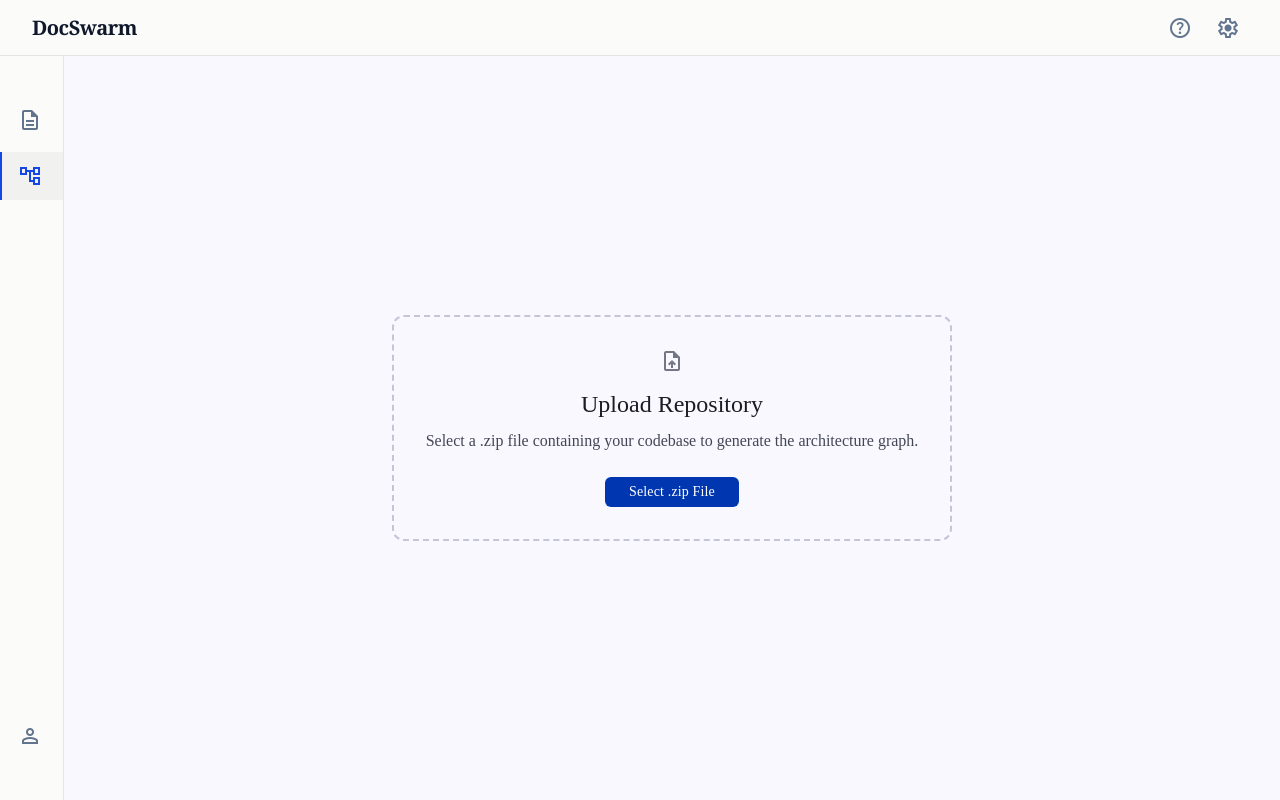
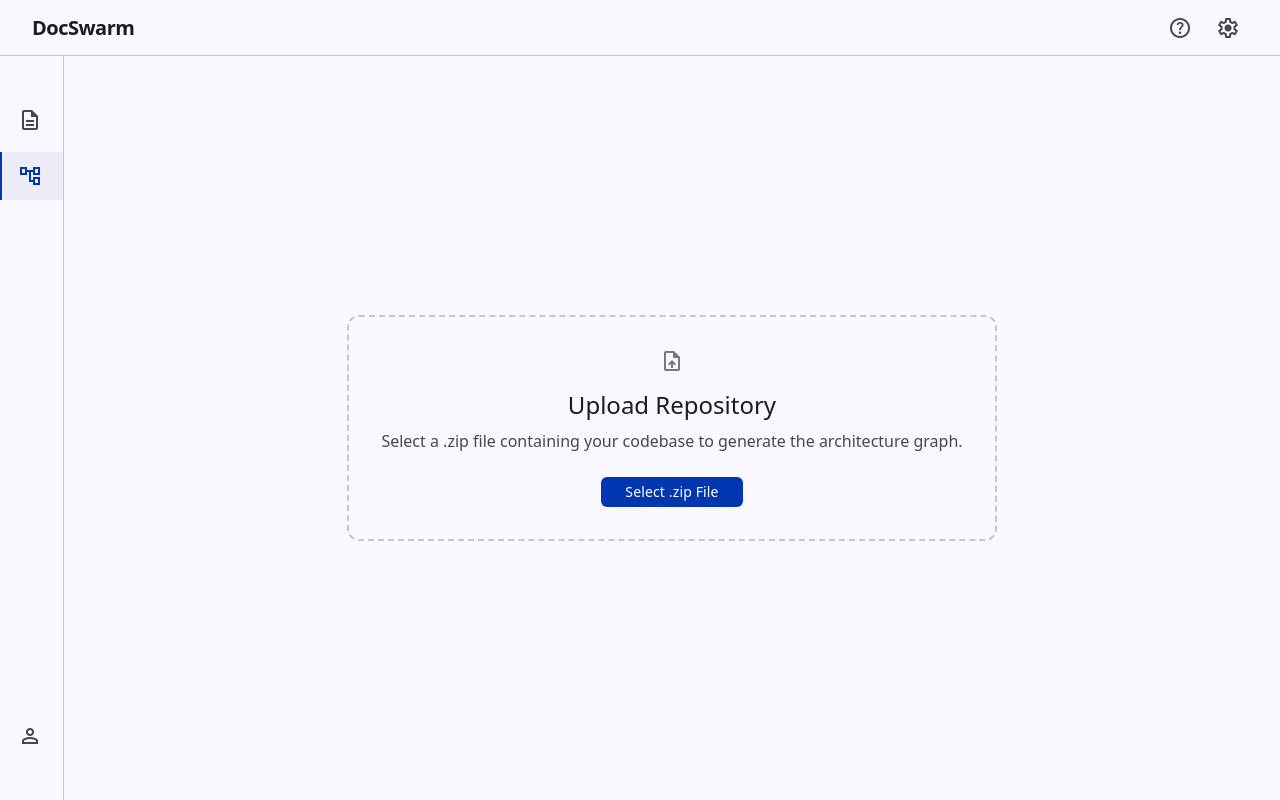
Before and after one commit to SohamSawant21/DocSwarm, a Next.js app in the folder frontend/: page / in a window 1280 px wide. Built offline with nearby package versions, Linux system fonts and the light colour scheme; no server answers.

Commit message:
Typography and Visual Identity

```diff
--- a/frontend/src/app/globals.css
+++ b/frontend/src/app/globals.css
@@ -58,14 +58,14 @@
   --spacing-md: 16px;
   --spacing-container-max: 860px;
 
-  --font-body-lg: "Newsreader", serif;
-  --font-body-md: "Newsreader", serif;
-  --font-h1: "Newsreader", serif;
-  --font-display: "Newsreader", serif;
-  --font-h2: "Newsreader", serif;
-  --font-ui-label: "Newsreader", serif;
-  --font-code: "IBM Plex Mono", monospace;
-  --font-file-tree: "Newsreader", serif;
+  --font-body-lg: var(--font-inter), sans-serif;
+  --font-body-md: var(--font-inter), sans-serif;
+  --font-h1: var(--font-inter), sans-serif;
+  --font-display: var(--font-inter), sans-serif;
+  --font-h2: var(--font-inter), sans-serif;
+  --font-ui-label: var(--font-inter), sans-serif;
+  --font-code: var(--font-jetbrains), monospace;
+  --font-file-tree: var(--font-inter), sans-serif;
 }
 
 :root {
--- a/frontend/src/app/layout.tsx
+++ b/frontend/src/app/layout.tsx
@@ -1,5 +1,9 @@
 import type { Metadata } from "next";
+import { Inter, JetBrains_Mono } from "next/font/google";
 import "./globals.css";
+
+const inter = Inter({ subsets: ["latin"], variable: "--font-inter" });
+const jetbrains = JetBrains_Mono({ subsets: ["latin"], variable: "--font-jetbrains" });
 
 export const metadata: Metadata = {
   title: "DocSwarm GraphOS",
@@ -20,7 +24,7 @@ export default function RootLayout({
           rel="stylesheet"
         />
       </head>
-      <body className="bg-background text-on-background font-body-md antialiased h-screen flex flex-col selection:bg-primary selection:text-on-primary overflow-hidden">
+      <body className={`${inter.variable} ${jetbrains.variable} bg-background text-on-background font-body-md antialiased h-screen flex flex-col selection:bg-primary selection:text-on-primary overflow-hidden`}>
         {children}
       </body>
     </html>
--- a/frontend/src/app/page.tsx
+++ b/frontend/src/app/page.tsx
@@ -90,7 +90,7 @@ export default function Home() {
                   Select a .zip file containing your codebase to generate the
                   architecture graph.
                 </p>
-                <label className={`cursor-pointer bg-primary text-on-primary px-6 py-2 rounded-md font-ui-label text-ui-label transition-colors ${isUploading ? 'opacity-75 pointer-events-none' : 'hover:bg-on-primary-fixed-variant'}`}>
+                <label className={`cursor-pointer bg-primary text-on-primary px-6 py-2 rounded-md font-ui-label text-ui-label transition-all duration-200 ${isUploading ? 'opacity-75 pointer-events-none' : 'hover:scale-[1.02] hover:bg-on-primary-fixed-variant'}`}>
                   {isUploading ? (
                     <div className="flex items-center gap-2">
                       <span className="material-symbols-outlined animate-spin text-[18px]">progress_activity</span>
--- a/frontend/src/components/FileTree.tsx
+++ b/frontend/src/components/FileTree.tsx
@@ -26,7 +26,7 @@ export function FileTree({
     : entries;
 
   return (
-    <div className="w-64 bg-[#F8F8F6] border-r border-[#E5E5E1] flex flex-col shrink-0 overflow-hidden">
+    <div className="w-64 bg-surface-bright border-r border-outline-variant flex flex-col shrink-0 overflow-hidden">
       {/* Header row */}
       <div className="px-6 pt-6 pb-3 flex items-center justify-between">
         {searchOpen ? (
@@ -66,7 +66,7 @@ export function FileTree({
 
       {/* File list */}
       <div className="flex-1 overflow-y-auto px-6 pb-6">
-        <div className="space-y-1 font-file-tree text-[14px]">
+        <div className="space-y-1 font-body-md text-[14px]">
           {filtered.length === 0 ? (
             <p className="text-outline text-[13px] py-2">No files match.</p>
           ) : (
@@ -78,8 +78,8 @@ export function FileTree({
                   onClick={() => onSelectNode(isSelected ? null : path)}
                   className={`flex items-center gap-3 cursor-pointer py-1.5 rounded px-1 group transition-colors ${
                     isSelected
-                      ? "bg-primary text-on-primary hover:bg-primary-fixed hover:text-on-primary-fixed"
-                      : "text-on-surface-variant hover:text-on-surface hover:bg-[#EFEFED]"
+                      ? "bg-primary text-on-primary hover:bg-on-primary-fixed-variant"
+                      : "text-on-surface-variant hover:text-on-surface hover:bg-surface-variant"
                   }`}
                 >
                   <span className={`material-symbols-outlined text-[16px] transition-colors shrink-0 ${
--- a/frontend/src/components/RightPanel.tsx
+++ b/frontend/src/components/RightPanel.tsx
@@ -167,9 +167,9 @@ export function RightPanel({
           </span>
         </div>
         <form className="max-w-3xl mx-auto w-full" onSubmit={handleSubmit}>
-          <div className="relative flex items-center bg-[#f6f6f8] rounded-full border border-[#d1d5db] px-4 py-2 shadow-sm group focus-within:border-primary/50 transition-all">
+          <div className="relative flex items-center bg-surface rounded-full border border-outline-variant px-4 py-2 shadow-sm group focus-within:border-primary transition-all">
             <input
-              className="flex-1 bg-transparent border-none p-0 font-body-md text-[14px] text-slate-600 placeholder-slate-400 focus:ring-0 focus:outline-none"
+              className="flex-1 bg-transparent border-none p-0 font-body-md text-[14px] text-on-surface placeholder-on-surface-variant focus:ring-0 focus:outline-none"
               placeholder="Ask about this context..."
               type="text"
               value={input}
@@ -179,7 +179,7 @@ export function RightPanel({
             <button
               type="submit"
               disabled={isLoading || !input.trim()}
-              className="flex-shrink-0 w-8 h-8 rounded-full bg-[#0037b0] text-white flex items-center justify-center hover:bg-blue-800 transition-colors shadow-md ml-3 disabled:opacity-50 disabled:hover:bg-[#0037b0]"
+              className="flex-shrink-0 w-8 h-8 rounded-full bg-primary text-on-primary flex items-center justify-center hover:bg-on-primary-fixed-variant hover:scale-105 transition-all shadow-md ml-3 disabled:opacity-50 disabled:hover:bg-primary disabled:hover:scale-100"
             >
               <span className="material-symbols-outlined text-[18px]">
                 arrow_upward
--- a/frontend/src/components/SideNav.tsx
+++ b/frontend/src/components/SideNav.tsx
@@ -1,9 +1,9 @@
 export function SideNav() {
   return (
-    <nav className="fixed left-0 top-14 flex flex-col justify-between py-6 z-40 h-[calc(100vh-3.5rem)] bg-[#FBFBFA] font-serif text-sm tracking-wide w-16 hover:w-60 border-r border-[#E5E5E1] transition-all duration-300 group overflow-hidden flat no shadows">
+    <nav className="fixed left-0 top-14 flex flex-col justify-between py-6 z-40 h-[calc(100vh-3.5rem)] bg-surface text-sm tracking-wide w-16 hover:w-60 border-r border-outline-variant transition-all duration-300 group overflow-hidden">
       <div className="flex flex-col gap-2 w-full mt-4">
         <a
-          className="flex items-center gap-4 px-4 py-3 text-slate-500 border-l-2 border-transparent hover:text-slate-900 hover:bg-[#F1F1EF] w-full whitespace-nowrap overflow-hidden"
+          className="flex items-center gap-4 px-4 py-3 text-on-surface-variant border-l-2 border-transparent hover:text-on-surface hover:bg-surface-variant w-full whitespace-nowrap overflow-hidden transition-colors"
           href="#"
         >
           <span className="material-symbols-outlined flex-shrink-0">description</span>
@@ -12,7 +12,7 @@ export function SideNav() {
           </span>
         </a>
         <a
-          className="flex items-center gap-4 px-4 py-3 border-l-2 border-blue-700 text-blue-700 bg-[#F1F1EF] w-full whitespace-nowrap overflow-hidden"
+          className="flex items-center gap-4 px-4 py-3 border-l-2 border-primary text-primary bg-surface-container w-full whitespace-nowrap overflow-hidden transition-colors"
           href="#"
         >
           <span className="material-symbols-outlined flex-shrink-0">account_tree</span>
@@ -23,7 +23,7 @@ export function SideNav() {
       </div>
       <div className="flex flex-col gap-2 w-full mb-4">
         <a
-          className="flex items-center gap-4 px-4 py-3 text-slate-500 border-l-2 border-transparent hover:text-slate-900 hover:bg-[#F1F1EF] w-full whitespace-nowrap overflow-hidden"
+          className="flex items-center gap-4 px-4 py-3 text-on-surface-variant border-l-2 border-transparent hover:text-on-surface hover:bg-surface-variant w-full whitespace-nowrap overflow-hidden transition-colors"
           href="#"
         >
           <span className="material-symbols-outlined flex-shrink-0">person</span>
--- a/frontend/src/components/TopAppBar.tsx
+++ b/frontend/src/components/TopAppBar.tsx
@@ -1,8 +1,8 @@
 export function TopAppBar({ onReset }: { onReset?: () => void }) {
   return (
-    <header className="fixed top-0 inset-x-0 border-b border-[#E5E5E1] flex justify-between items-center w-full px-8 h-14 bg-[#FBFBFA] z-50">
+    <header className="fixed top-0 inset-x-0 border-b border-outline-variant flex justify-between items-center w-full px-8 h-14 bg-surface z-50">
       <div className="flex items-center gap-4">
-        <div className="text-xl font-semibold font-serif tracking-tight text-slate-900">
+        <div className="text-xl font-semibold font-display tracking-tight text-on-surface">
           DocSwarm
         </div>
       </div>
@@ -10,16 +10,16 @@ export function TopAppBar({ onReset }: { onReset?: () => void }) {
         {onReset && (
           <button
             onClick={onReset}
-            className="mr-2 bg-primary text-on-primary hover:bg-[#002d94] transition-colors ease-in-out duration-200 px-4 py-1.5 rounded-md font-ui-label text-[13px] flex items-center gap-2 shadow-sm"
+            className="mr-2 bg-primary text-on-primary hover:bg-on-primary-fixed-variant hover:scale-105 transition-all ease-in-out duration-200 px-4 py-1.5 rounded-md font-ui-label text-[13px] flex items-center gap-2 shadow-sm"
           >
             <span className="material-symbols-outlined text-[16px]">upload_file</span>
             Upload New Repository
           </button>
         )}
-        <button className="text-slate-500 hover:bg-[#F1F1EF] transition-colors ease-in-out duration-200 p-2 rounded-full flex items-center justify-center">
+        <button className="text-on-surface-variant hover:bg-surface-variant hover:text-on-surface transition-all ease-in-out duration-200 p-2 rounded-full flex items-center justify-center">
           <span className="material-symbols-outlined text-[20px]">help</span>
         </button>
-        <button className="text-slate-500 hover:bg-[#F1F1EF] transition-colors ease-in-out duration-200 p-2 rounded-full flex items-center justify-center">
+        <button className="text-on-surface-variant hover:bg-surface-variant hover:text-on-surface transition-all ease-in-out duration-200 p-2 rounded-full flex items-center justify-center">
           <span className="material-symbols-outlined text-[20px]">settings</span>
         </button>
       </div>
```
